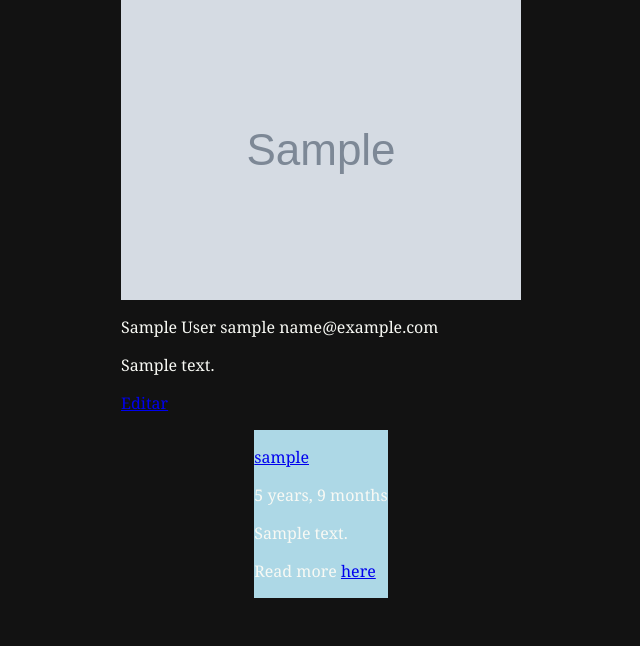
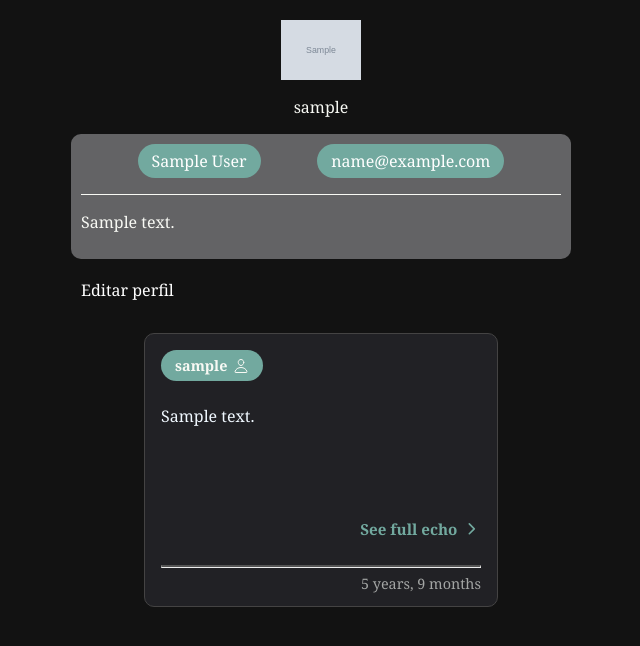
Before and after one commit to nalleon/tribu, a Django app: a page that uses tribu/users/templates/users/profile/profile-echos.html in a window 1280 px wide. Shown: the part 113-759 px from the top of the page, without its empty margins (319-959 px from the left). Run offline with Django 5.2, Linux system fonts and the light colour scheme; a user stored in the database is signed in; tables that the repository leaves empty hold one stand-in row (values such as "Sample post"); grey boxes marked "Sample" are stand-in pictures; parts of the project's set-up code (start-up, migrations or seed data) failed here and were passed over.

Commit message:
feat(profile-styles): se terminan los estilos del perfil

```diff
--- a/tribu/shared/static/css/profile.css
+++ b/tribu/shared/static/css/profile.css
@@ -1,4 +1,5 @@
 .img-container{
+  margin-top: 20px;
   text-align: center;
 }
 
@@ -7,71 +8,125 @@
 }
 
 .pfp-info{
-  background-color: white;
-  color: black;
+  background-color: #636365;
+  color: #F8F9F4;
 
-  width: 40rem;
+  width: 30rem;
   margin: auto;
 
   border-radius: 10px;
 
   padding: 10px;
+  margin-bottom: 20px;
+}
+
+.info-pill{
+  background-color: #72a99f;
+  padding: 6px 14px;
+  border-radius: 20px;
+  color: white;
 }
 
 .info-row{
-  /* background-color: red; */
   display: flex;
   justify-content: space-evenly;
+}
+
+.separator-info{
+  border-bottom: solid 1px #F8F9F4;
 }
 
 .bio{
   text-align: justify;
 }
 
+.edit-profile{
+  margin-left: 10px;
+}
+
 /*Echos del perfil*/
 
-.echo-list{
-  background-color: red;
+.allecho-list{
+  margin-bottom: 30px;
 }
 
 .echoContainer {
-  background-color: rgb(38, 38, 39);
+  background-color: #212125;
   width: 20rem;
   height: 15rem;
   border-radius: 10px;
   color: aliceblue;
-  text-align: justify;
-  padding-top: 1rem;
-  padding-left: 1rem;
+  padding: 1rem;
   margin-top: 1rem;
-  box-shadow: 3px 3px 0px rgb(68, 67, 67);
+  border: 1px rgb(68, 67, 67) solid;
   position: relative;
+  display: flex;
+  flex-direction: column;
+  justify-content: flex-start;
 }
 
 .echoContainer p {
   color: aliceblue;
   text-align: justify;
+}
+
+.readmore {
+  position: absolute;
+  bottom: 3.2rem;
+  right: 1rem;
+  text-align: right;
+}
+
+.readmore a {
+  display: inline-flex;
+  align-items: center;
+  gap: 6px;
+  color: #72a99f;
+  font-weight: bold;
+  font-size: 0.95rem;
+  text-decoration: none;
+  transition: all 0.25s ease;
+}
+
+.readmore a ion-icon {
+  font-size: 1.1rem;
+  transition: transform 0.25s ease;
+}
+
+.readmore a:hover {
+  color: #3a5dc6;
+}
+
+.readmore a:hover ion-icon {
+  transform: translateX(4px);
+}
+
+.content {
+  flex-grow: 1;
   word-wrap: break-word;
+}
+
+.meta {
+  position: absolute;
+  bottom: 0.8rem;
+  left: 1rem;
+  right: 1rem;
+}
+
+.separator {
+  margin-top: 0.8rem;
+  border-top: 2px solid #555;
+  margin-bottom: 0.4rem;
 }
 
 .time {
   display: flex;
   flex-direction: row-reverse;
-  margin: 1rem;
-  position: absolute;
 }
-
 .time p {
   color: rgb(163, 165, 164);
-}
-
-.separator {
-  border-top: 0.1px solid #333;
-  width: 100%;
-  height: 0.2px;
   margin: 0;
-  display: block;
-  margin-bottom: 0;
+  font-size: 0.9rem;
 }
 
 .buttons {
@@ -81,24 +136,38 @@
   justify-items: end;
 }
 
-.pill-username p {
-  background: linear-gradient(#493f80, #7f8ac7);
-  border-radius: 20px;
-  width: fit-content;
-  font-size: small;
-  font-style: italic;
-  padding: 5px;
-  margin: 10px;
+.pill-username {
+  display: flex;
+  justify-content: flex-start;
 }
 
-.title {
-  font-variant: small-caps;
-  width: 49rem;
-  border-bottom: 1px solid gray;
+.pill-username p {
+  display: inline-flex;
+  align-items: center;
+  gap: 6px;
+  background-color: #72a99f;
+  padding: 6px 14px;
+  border-radius: 20px;
+  margin: 0 0 0.5rem 0;
+  transition: background-color 0.25s ease;
 }
 
-.content {
-  color: gray;
+.pill-username a {
+  display: inline-flex;
+  align-items: center;
+  gap: 6px;
+  color: #f8f9f4;
+  text-decoration: none;
+  font-weight: bold;
+  font-size: 0.9rem;
+}
+
+.pill-username a ion-icon {
+  font-size: 1rem;
+}
+
+.pill-username p:hover {
+  background-color: #3a5dc6;
 }
 
 a {
@@ -106,7 +175,7 @@
   color: white;
 }
 
-.pilltext p {
+.pill p {
   background-color: rgb(255, 255, 255);
   border-radius: 20px;
   width: 2rem;
--- a/tribu/users/templates/users/profile/profile-echos.html
+++ b/tribu/users/templates/users/profile/profile-echos.html
@@ -1,5 +1,10 @@
 {% extends "base.html" %}
 {% load static %}
+
+{% block extrahead %}
+  <link rel="stylesheet" href="{% static 'css/profile.css' %}">
+{% endblock %}
+
 {% block content %}
   {% if messages %}
     <ul class="messages">
@@ -12,28 +17,67 @@
   {% endif %}
 
   <div class="user">
-    <div class="img-post">
-      <img class="img-post" src="{{ profile.avatar.url }}"/>
+    <div class="img-container">
+      <img class="img-pfp" src="{{ profile.avatar.url }}"/>
+      <p>
+        {{profile.user.username}}
+      </p>
     </div>
-    <p>{{profile.user.first_name}} {{profile.user.last_name}} {{profile.user.username}} {{profile.user.email}}</p>
-    <p>{{profile.bio}}</p>
+    <div class="pfp-info">
+      <div class="info-row">
+        <span class="info-pill">{{profile.user.first_name}} {{profile.user.last_name}}</span>
+        <span class="info-pill">{{profile.user.email}}</span>
+      </div>
+      {% if profile.bio %}
+        <p class="separator-info"></p>
+        <p class="bio">
+          {{profile.bio}}
+        </p>
+      {% else %}
+        <p class="grey-message">
+          <i>No bio yet!</i>
+        </p>
+      {% endif %}
+    </div>
     {% if request.user == profile.user %}
       <div class="edit-profile">
-        <p><a href="{% url 'users:user-edit' profile.user.username %}">Editar</a></p>
+        <p><a href="{% url 'users:user-edit' profile.user.username %}">Editar perfil</a></p>
       </div>
     {% endif %}
   </div>
 
-  {% for echo in profile.user.echos.all %}
-      <div class="echoContainer" style="background-color: {% cycle 'LightBlue' 'LightPink' %}">
-        <p><a href="{% url 'users:profile' echo.user.username %}">{{ echo.user.username }}</a></p>
-        <p>{{ echo.created_at|timesince }}</p>
-        <p>{{ echo.content|truncatewords:20 }}</p>
-        <p>Read more <a href="{% url 'echos:echo-detail' echo.pk %}">here</a></p>
+  <div class="allecho-list">
+    {% for echo in profile.user.echos.all %}
+      <div class="echoContainer">
+
+        <span class="pill-username">
+          <p>
+            <a href="{% url 'users:profile' echo.user.username %}">
+              {{ echo.user.username }}
+              <ion-icon name="person-outline"></ion-icon>
+            </a>
+          </p>
+        </span>
+        <div class="content">
+          <p>{{ echo.content | truncatewords:20 }}</p>
+        </div>
+        <div class="readmore">
+          <p>
+            <a href="{% url 'echos:echo-detail' echo.pk %}">
+              See full echo
+              <ion-icon name="chevron-forward-outline"></ion-icon>
+            </a>
+          </p>
+        </div>
+        <div class="meta">
+          <hr class="separator">
+          <div class="time">
+            <p>{{ echo.created_at|timesince }}</p>
+          </div>
+        </div>
       </div>
-  {% empty %}
-    <p>No echos yet</p>
-  {% endfor %}
-
-
+    {% empty %}
+      <p>No echos yet</p>
+    {% endfor %}
+  </div>
 {% endblock %}
```
Also changed, not shown: tribu/users/templates/users/profile/profile.html (+28 -9 lines).
